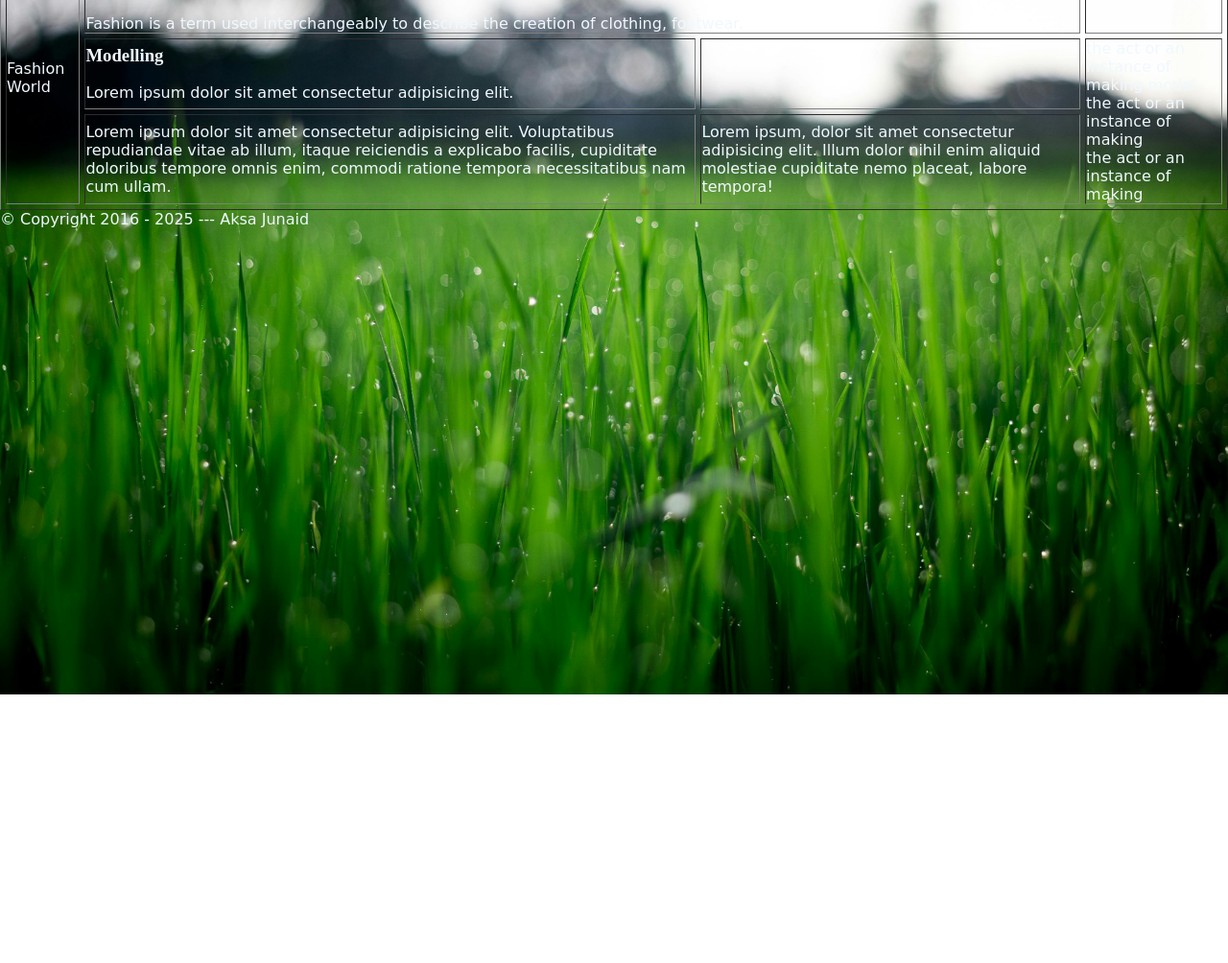
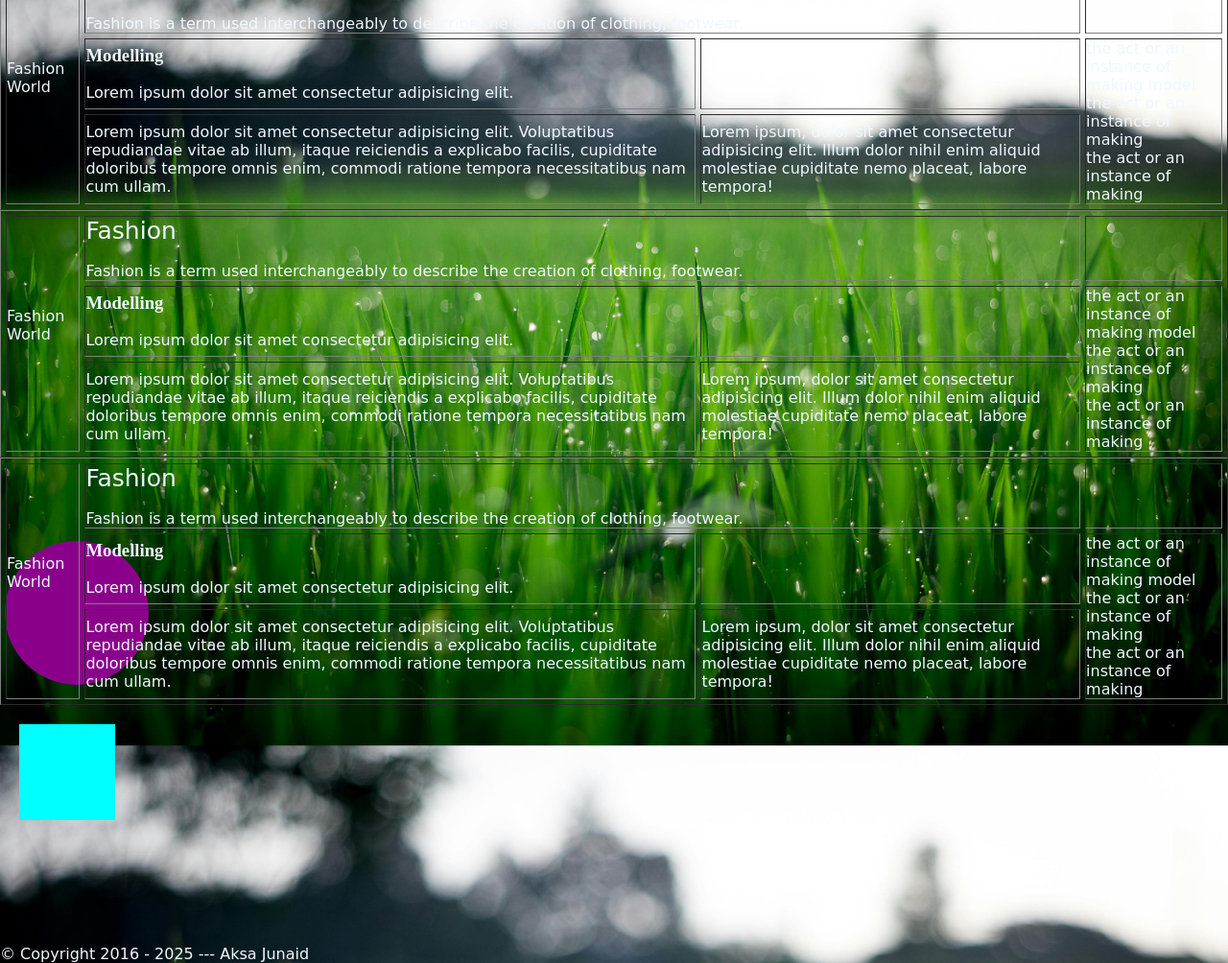
Before and after one commit to AksaMJML/sampleGridApplications, a plain HTML site: page index.html in a window 1280 px wide. Shown: the part 76-1080 px from the top of the page at 96% size. Before the commit the page ends 800 px from the top, so only its background shows below. Drawn offline with Linux system fonts and the light colour scheme; a web font is replaced by a local one.

Commit message:
added some posotions to site

```diff
--- a/index.html
+++ b/index.html
@@ -51,6 +51,96 @@
       </tr>
 
     </table>
+       <table border="1"  width="100%" cellpadding="0px" cellspacing="5">
+      <tr>
+        <td rowspan="3" class="gr">
+            <p>Fashion World</p>
+            <br>
+
+        </td>
+        <td colspan="2" class="gr">
+            <p style="font-size: 25px;">Fashion</p>
+            <br>
+            <p>Fashion is a term used interchangeably to describe the creation of clothing, footwear.</p>
+        </td>
+        <td class="re">
+
+        </td>
+      </tr>
+      <tr>
+        <td class="yl">
+            <h3>Modelling</h3>
+            <br>
+            <p>Lorem ipsum dolor sit amet consectetur adipisicing elit.</p>
+        </td>
+        <td class="re">
+
+        </td>
+        <td rowspan="2" class="gr">
+            <ul>
+                <p>the act or an instance of making model</p>
+                <p>the act or an instance of making</p>
+                <p>the act or an instance of making</p>
+            </ul>
+        </td>
+      </tr>
+      <tr>
+        <td class="re">
+            <p>Lorem ipsum dolor sit amet consectetur adipisicing elit. Voluptatibus repudiandae vitae ab illum, itaque reiciendis a explicabo facilis, cupiditate doloribus tempore omnis enim, commodi ratione tempora necessitatibus nam cum ullam.</p>
+        </td>
+        <td class="yl">
+            <p>Lorem ipsum, dolor sit amet consectetur adipisicing elit. Illum dolor nihil enim aliquid molestiae cupiditate nemo placeat, labore tempora!</p>
+        </td>
+      </tr>
+
+    </table>
+       <table border="1"  width="100%" cellpadding="0px" cellspacing="5">
+      <tr>
+        <td rowspan="3" class="gr">
+            <p>Fashion World</p>
+            <br>
+
+        </td>
+        <td colspan="2" class="gr">
+            <p style="font-size: 25px;">Fashion</p>
+            <br>
+            <p>Fashion is a term used interchangeably to describe the creation of clothing, footwear.</p>
+        </td>
+        <td class="re">
+
+        </td>
+      </tr>
+      <tr>
+        <td class="yl">
+            <h3>Modelling</h3>
+            <br>
+            <p>Lorem ipsum dolor sit amet consectetur adipisicing elit.</p>
+        </td>
+        <td class="re">
+
+        </td>
+        <td rowspan="2" class="gr">
+            <ul>
+                <p>the act or an instance of making model</p>
+                <p>the act or an instance of making</p>
+                <p>the act or an instance of making</p>
+            </ul>
+        </td>
+      </tr>
+      <tr>
+        <td class="re">
+            <p>Lorem ipsum dolor sit amet consectetur adipisicing elit. Voluptatibus repudiandae vitae ab illum, itaque reiciendis a explicabo facilis, cupiditate doloribus tempore omnis enim, commodi ratione tempora necessitatibus nam cum ullam.</p>
+        </td>
+        <td class="yl">
+            <p>Lorem ipsum, dolor sit amet consectetur adipisicing elit. Illum dolor nihil enim aliquid molestiae cupiditate nemo placeat, labore tempora!</p>
+        </td>
+      </tr>
+
+    </table>
+    <div id="box1">
+
+    </div>
+    <div id="box2"></div>
 
 </body>
 <footer>
--- a/style.css
+++ b/style.css
@@ -18,3 +18,23 @@ body{
 p{
     font-family: "Playwrite US Modern", cursive;
 }
+
+#box1{
+    height: 100px;
+    width: 100px;
+    background-color: aqua ;
+    position: relative;
+    top: 20px;
+    margin-left: 20px;
+}
+
+#box2{
+    height: 150px;
+    width: 150px;
+    background-color: darkmagenta ;
+    position: sticky;
+    bottom: 10px;
+    left: 5px;
+    border-radius: 50%;
+    z-index: -1;
+}
```
